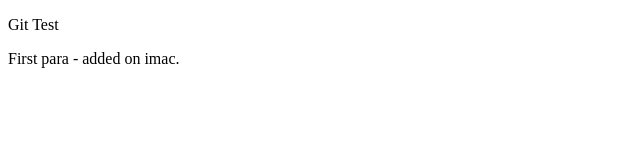
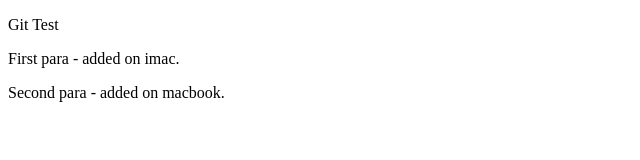
Before and after one commit to phowie74/git-test, a plain HTML site: page index.htm in a window 1280 px wide. Shown: the whole page, without its empty margins (0-640 px from the left). Drawn offline with Linux system fonts and the light colour scheme.

Commit message:
First commit from macbook

```diff
--- a/index.htm
+++ b/index.htm
@@ -11,5 +11,6 @@
   <body>
     <p>Git Test</p>
     <p>First para - added on imac.</p>
+    <p>Second para - added on macbook.</p>
   </body>
 </html>
```
Also changed, not shown: 1 other file.
